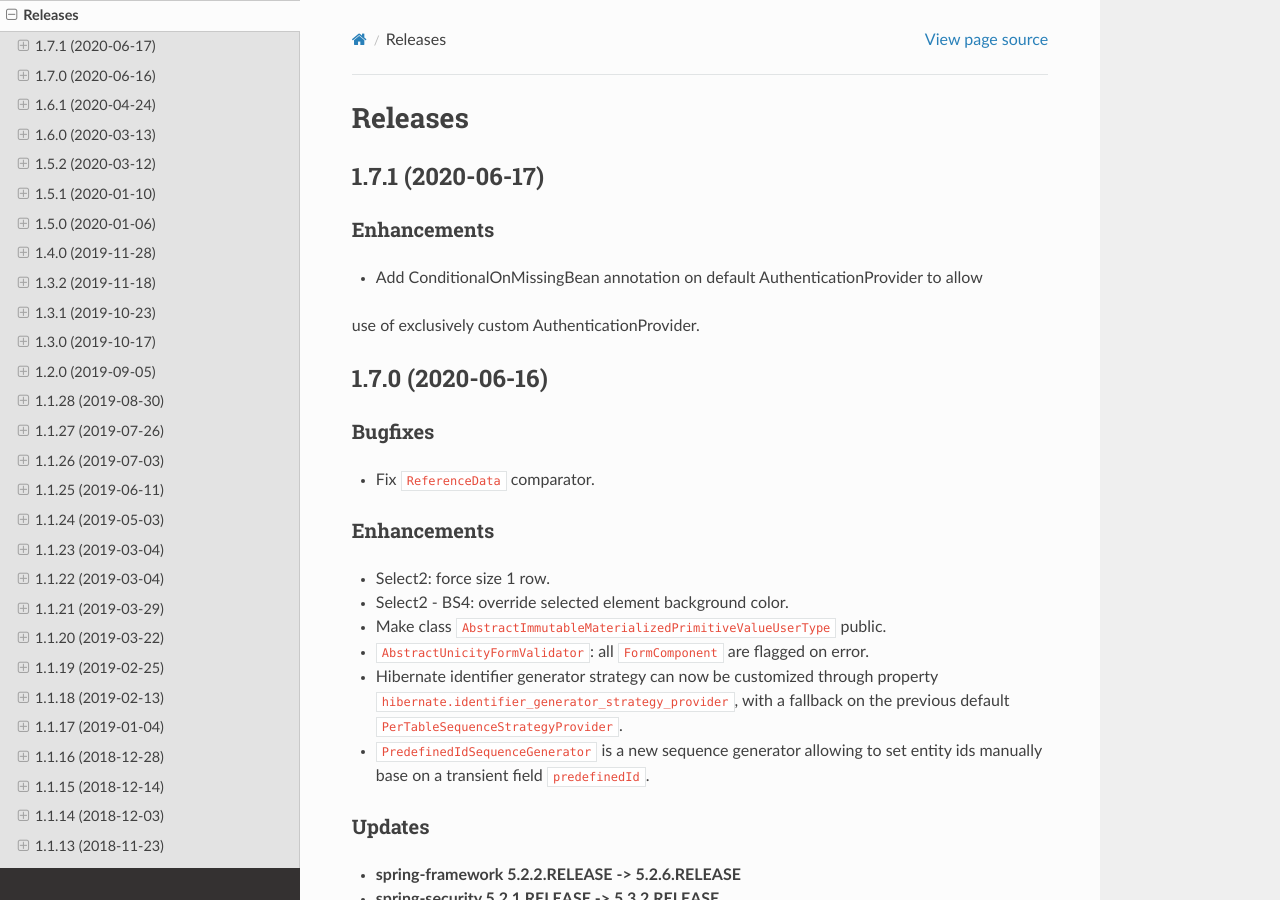
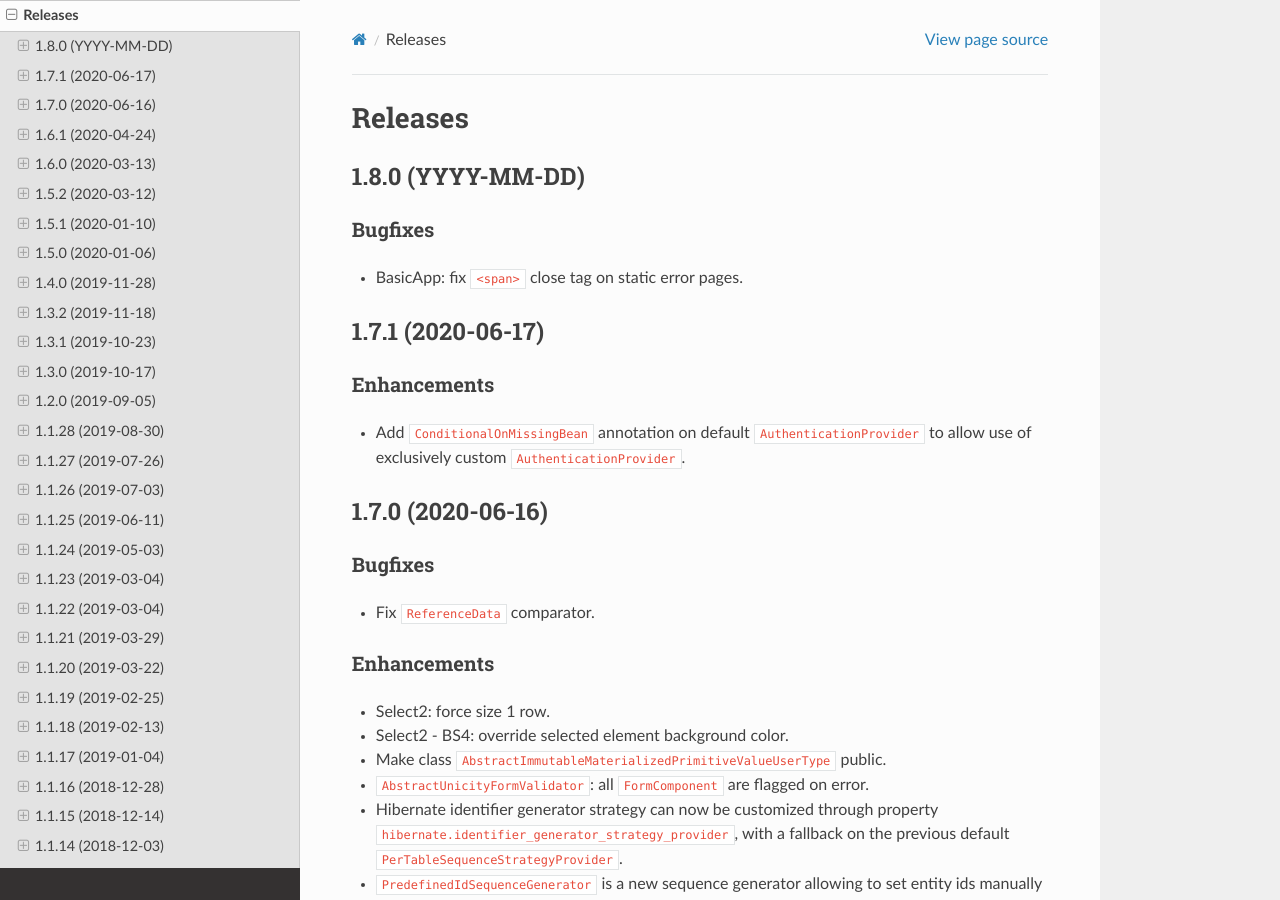
Before and after one commit to igloo-project/igloo-doc, a Sphinx documentation site: the page built from source/release-notes/releases.rst, in a window 1280 px wide and 900 px high. Built offline with Sphinx 7.4.7 and the Read the Docs theme 2.0.0, drawn with Linux system fonts in a browser that asks for light colours.

Commit message:
1.8.0: update release notes

```diff
--- a/source/release-notes/releases.rst
+++ b/source/release-notes/releases.rst
@@ -1,6 +1,16 @@
 ########
 Releases
 ########
+
+.. _v1.8.0:
+
+1.8.0 (YYYY-MM-DD)
+##################
+
+Bugfixes
+********
+
+* BasicApp: fix ``<span>`` close tag on static error pages.
 
 .. _v1.7.1:
 
@@ -10,8 +20,9 @@ Releases
 Enhancements
 ************
 
-* Add ConditionalOnMissingBean annotation on default AuthenticationProvider to allow
-use of exclusively custom AuthenticationProvider.
+* Add ``ConditionalOnMissingBean`` annotation on default
+  ``AuthenticationProvider`` to allow use of exclusively custom
+  ``AuthenticationProvider``.
 
 .. _v1.7.0:
 
```
